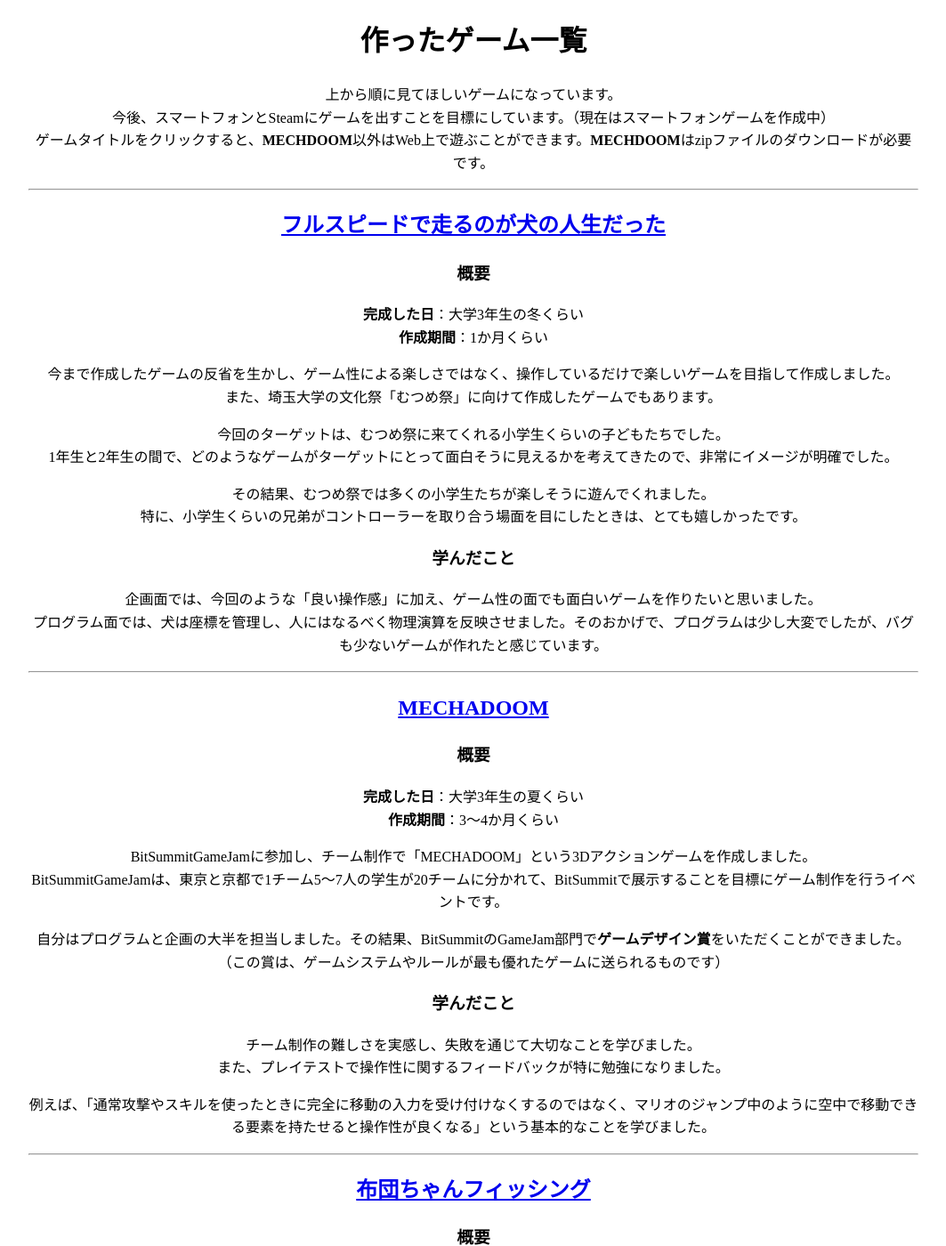
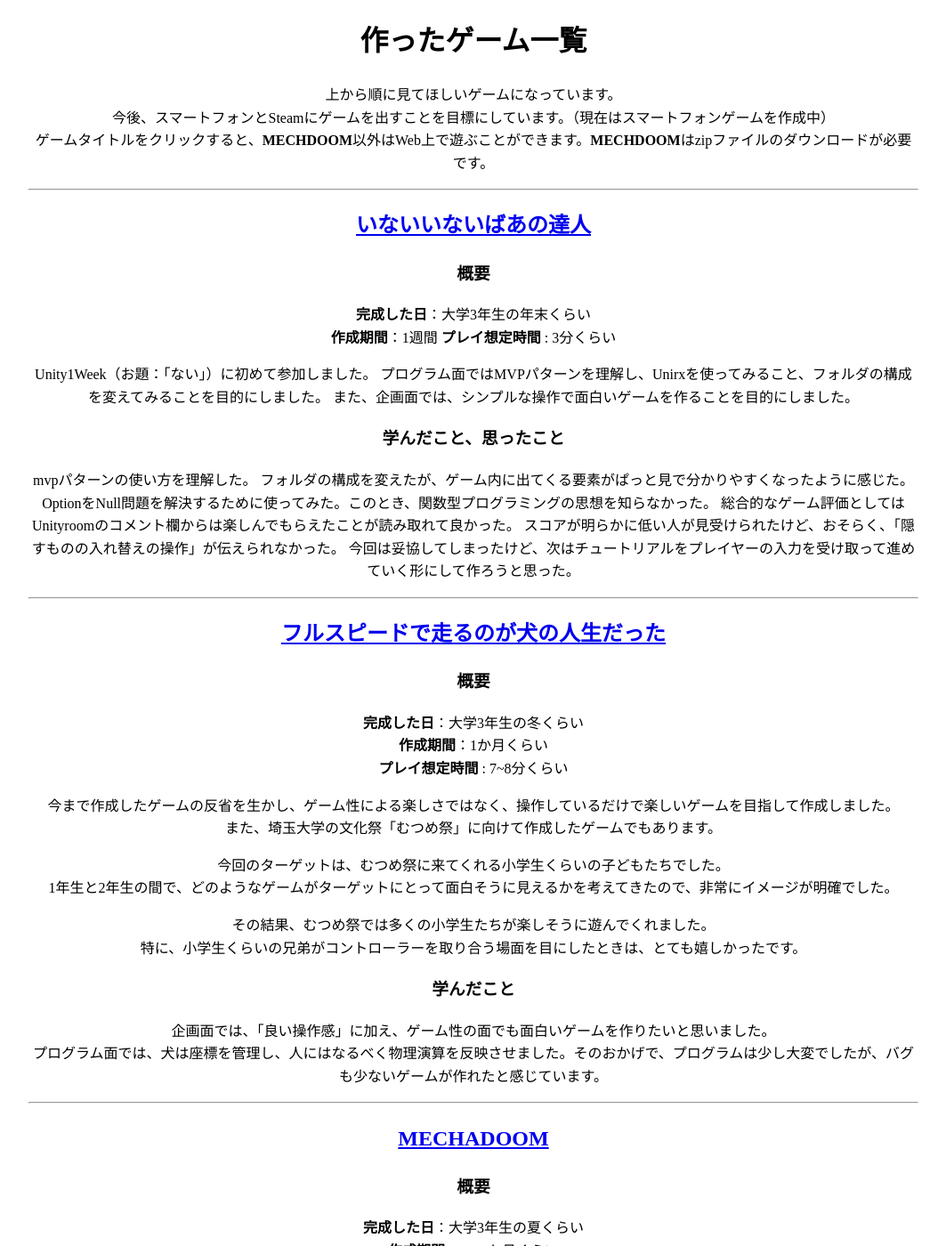
Before and after one commit to Sakai8121/Sakai8121.github.io, a Jekyll site: the page built from index.md, in a window 1280 px wide and 1400 px high. Shown: the whole window at 89% size, without its empty margins (108-1171 px from the left). Built offline with Jekyll 4.4.1, drawn with Linux system fonts in a browser that asks for light colours; some of the changed text lies outside the part shown.

Commit message:
Update index.md

```diff
--- a/index.md
+++ b/index.md
@@ -11,11 +11,33 @@ title: 作品ページ
 
 ---
 
+## [いないいないばあの達人](https://unityroom.com/games/proinaiinaibaa)
+
+### 概要
+**完成した日**：大学3年生の年末くらい
+**作成期間**：1週間
+**プレイ想定時間** : 3分くらい
+
+Unity1Week（お題：「ない」）に初めて参加しました。
+プログラム面ではMVPパターンを理解し、Unirxを使ってみること、フォルダの構成を変えてみることを目的にしました。
+また、企画面では、シンプルな操作で面白いゲームを作ることを目的にしました。
+
+### 学んだこと、思ったこと
+mvpパターンの使い方を理解した。
+フォルダの構成を変えたが、ゲーム内に出てくる要素がぱっと見で分かりやすくなったように感じた。
+OptionをNull問題を解決するために使ってみた。このとき、関数型プログラミングの思想を知らなかった。
+総合的なゲーム評価としてはUnityroomのコメント欄からは楽しんでもらえたことが読み取れて良かった。
+スコアが明らかに低い人が見受けられたけど、おそらく、「隠すものの入れ替えの操作」が伝えられなかった。
+今回は妥協してしまったけど、次はチュートリアルをプレイヤーの入力を受け取って進めていく形にして作ろうと思った。
+
+---
+
 ## [フルスピードで走るのが犬の人生だった](https://unityroom.com/games/fullspeeddog)
 
 ### 概要
 **完成した日**：大学3年生の冬くらい
 **作成期間**：1か月くらい
+**プレイ想定時間** : 7~8分くらい
 
 今まで作成したゲームの反省を生かし、ゲーム性による楽しさではなく、操作しているだけで楽しいゲームを目指して作成しました。
 また、埼玉大学の文化祭「むつめ祭」に向けて作成したゲームでもあります。
@@ -37,6 +59,7 @@ title: 作品ページ
 ### 概要
 **完成した日**：大学3年生の夏くらい
 **作成期間**：3～4か月くらい
+**プレイ想定時間** : 10分くらい
 
 BitSummitGameJamに参加し、チーム制作で「MECHADOOM」という3Dアクションゲームを作成しました。
 BitSummitGameJamは、東京と京都で1チーム5～7人の学生が20チームに分かれて、BitSummitで展示することを目標にゲーム制作を行うイベントです。
@@ -56,6 +79,7 @@ BitSummitGameJamは、東京と京都で1チーム5～7人の学生が20チー
 ### 概要
 **完成した日**：大学3年生の春くらい
 **作成期間**：3週間くらい
+**プレイ想定時間** : 10分くらい
 
 Clusterというメタバースプラットフォームの「ゲーム革命前夜」というイベントで、布団ちゃんに実況してもらうことを目指してゲームを作成しました。
 結果的に布団ちゃんに実況してもらうことは叶いませんでしたが、**ユースクリエイター賞の奨励賞**をいただきました。
@@ -73,6 +97,7 @@ Unity内のClusterCreatorsKitという新しいツールの勉強も兼ねて、
 ### 概要
 **完成した日**：大学2年生の冬くらい
 **作成期間**：3か月くらい
+**プレイ想定時間** : 15分くらい
 
 宇宙空間を飛びながら宇宙ゴミを撃ち、ごみを片付けるゲームです。
 FPSゲームを自作してみたかったので、企画の面白さよりも技術的な挑戦を重視しました。
@@ -88,6 +113,7 @@ FPSゲームを自作してみたかったので、企画の面白さよりも
 ### 概要
 **完成した日**：大学２年生の夏くらい
 **作成期間**：３か月くらい
+**プレイ想定時間** : 15分くらい
 
 サイコロのそれぞれの面の特徴を生かして障害物を乗り越えてクリアするランゲームを制作しました。
 非常にバグが多く、操作も難しく、ステージも難しく作りすぎてしまったことを反省。
@@ -103,6 +129,7 @@ FPSゲームを自作してみたかったので、企画の面白さよりも
 ### 概要
 **完成した日**：大学一年生の冬くらい
 **作成期間**：３か月くらい
+**プレイ想定時間** : 15分くらい
 
 初めての3Dゲームです。
 コンセプトはカードゲームのような読み合いを楽しめるゲームを目指して作りました。
@@ -124,6 +151,7 @@ FPSゲームを自作してみたかったので、企画の面白さよりも
 ### 概要
 **完成した日**：大学一年生の夏くらい
 **作成期間**：３か月くらい
+**プレイ想定時間** : 5分くらい
 
 一番初めに完成させたことができたゲームです。
 コンセプトはモンストやパズドラのように直感的に楽しめるソーシャルゲームを目指して作りました。
```
Also changed, not shown: other parts of index.md (+1 -1 lines).
